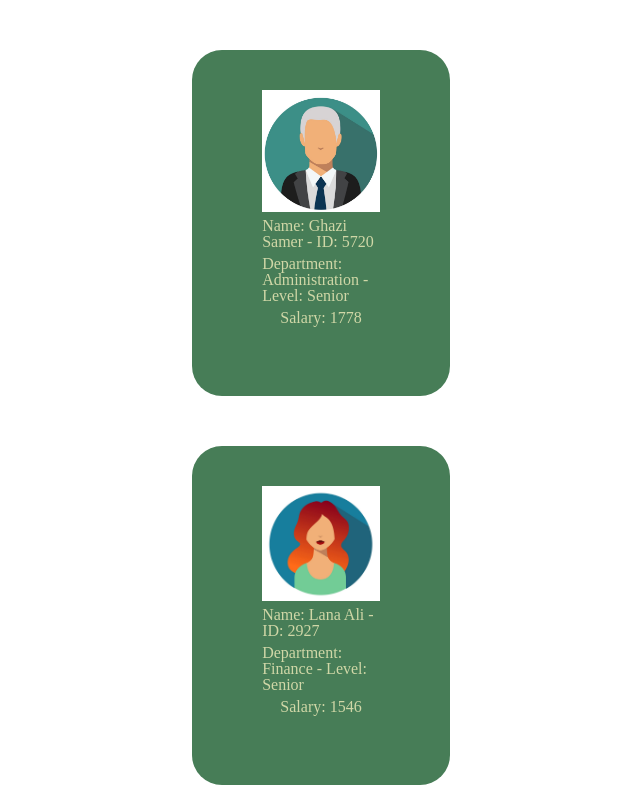
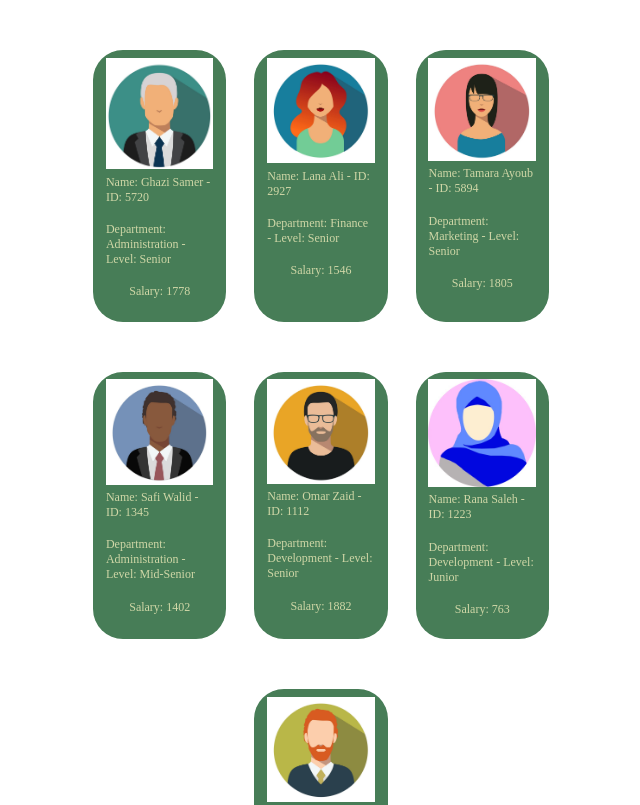
Before and after one commit to BasharAlzrigat/HR-management-system, a plain HTML site: page index.html in a window 1280 px wide. Shown: the top 805 px of the page, without its empty margins (319-959 px from the left). Drawn offline with Linux system fonts and the light colour scheme.

Commit message:
new update

```diff
--- a/style.css
+++ b/style.css
@@ -1,52 +1,6 @@
-/* http://meyerweb.com/eric/tools/css/reset/
-   v2.0 | 20110126
-   License: none (public domain)
-*/
-
-html, body, div, span, applet, object, iframe,
-h1, h2, h3, h4, h5, h6, p, blockquote, pre,
-a, abbr, acronym, address, big, cite, code,
-del, dfn, em, img, ins, kbd, q, s, samp,
-small, strike, strong, sub, sup, tt, var,
-b, u, i, center,
-dl, dt, dd, ol, ul, li,
-fieldset, form, label, legend,
-table, caption, tbody, tfoot, thead, tr, th, td,
-article, aside, canvas, details, embed,
-figure, figcaption, footer, header, hgroup,
-menu, nav, output, ruby, section, summary,
-time, mark, audio, video {
-	margin: 0;
-	padding: 0;
-	border: 0;
-	font-size: 100%;
-	font: inherit;
-	vertical-align: baseline;
+body{
+    margin: auto;
 }
-/* HTML5 display-role reset for older browsers */
-article, aside, details, figcaption, figure,
-footer, header, hgroup, menu, nav, section {
-	display: block;
-}
-body {
-	line-height: 1;
-}
-ol, ul {
-	list-style: none;
-}
-blockquote, q {
-	quotes: none;
-}
-blockquote:before, blockquote:after,
-q:before, q:after {
-	content: '';
-	content: none;
-}
-table {
-	border-collapse: collapse;
-	border-spacing: 0;
-}
- /* ============================================================== */
 
  #employee-container {
     width: 40%;
@@ -56,12 +10,13 @@ table {
     flex-wrap: wrap;
 }
 .employee-card {
+    box-sizing: border-box;
     margin-top: 50px;
     display: flex;
-    width: 23%;
+    width: 26%;
     flex-direction: column;
     align-items: center;
-    padding: 40px 70px 70px 70px;
+    padding: 1.5% 2.5% 2% 2.5%;
     background-color: #477D57;
     border-radius: 30px;
 }
@@ -75,13 +30,12 @@ justify-content: center;
     width: 100%;
 }
 .employee-info-div{
-    margin: auto;
     display: flex;
     flex-direction: column;
     align-items: center;
 }
 .employee-info-div p {
     margin-top: 5%;
-    font-size: 16px;
+    font-size: 75%;
     color: #D0D7A7;
 }
```
